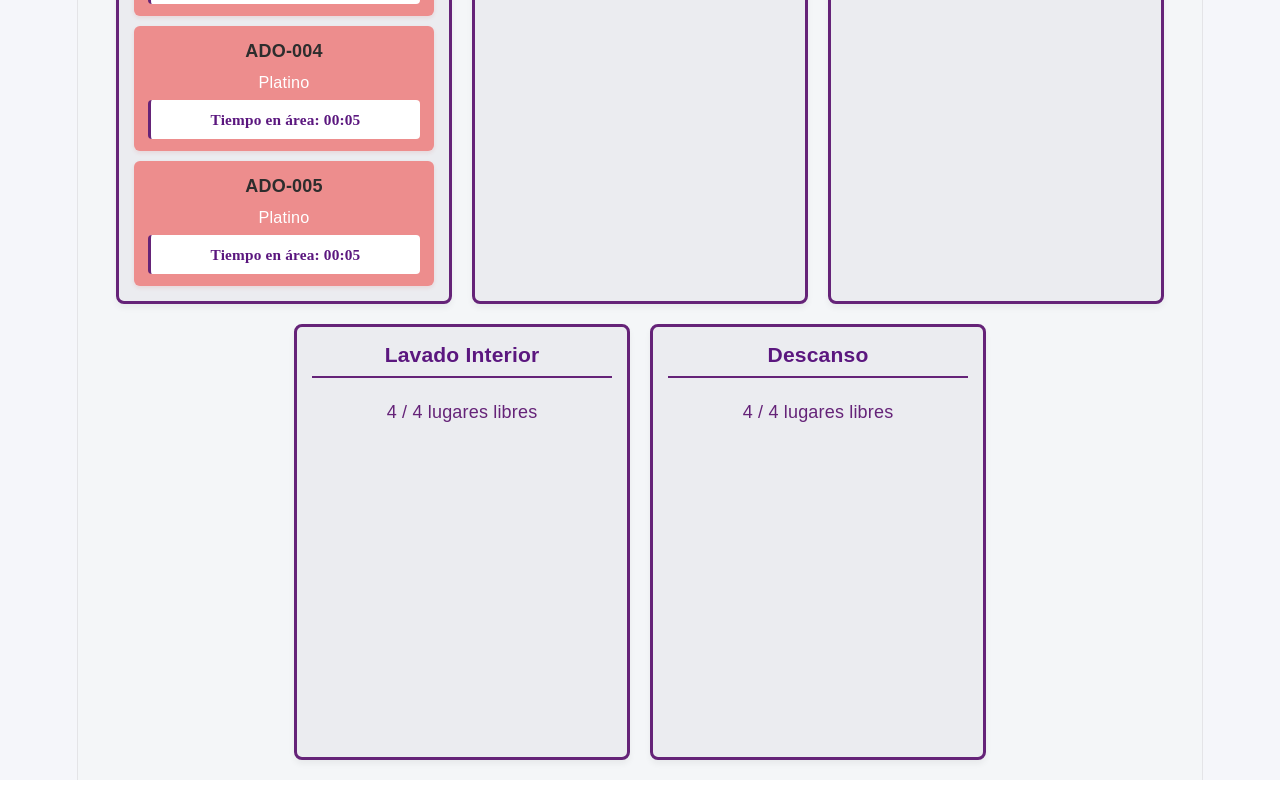
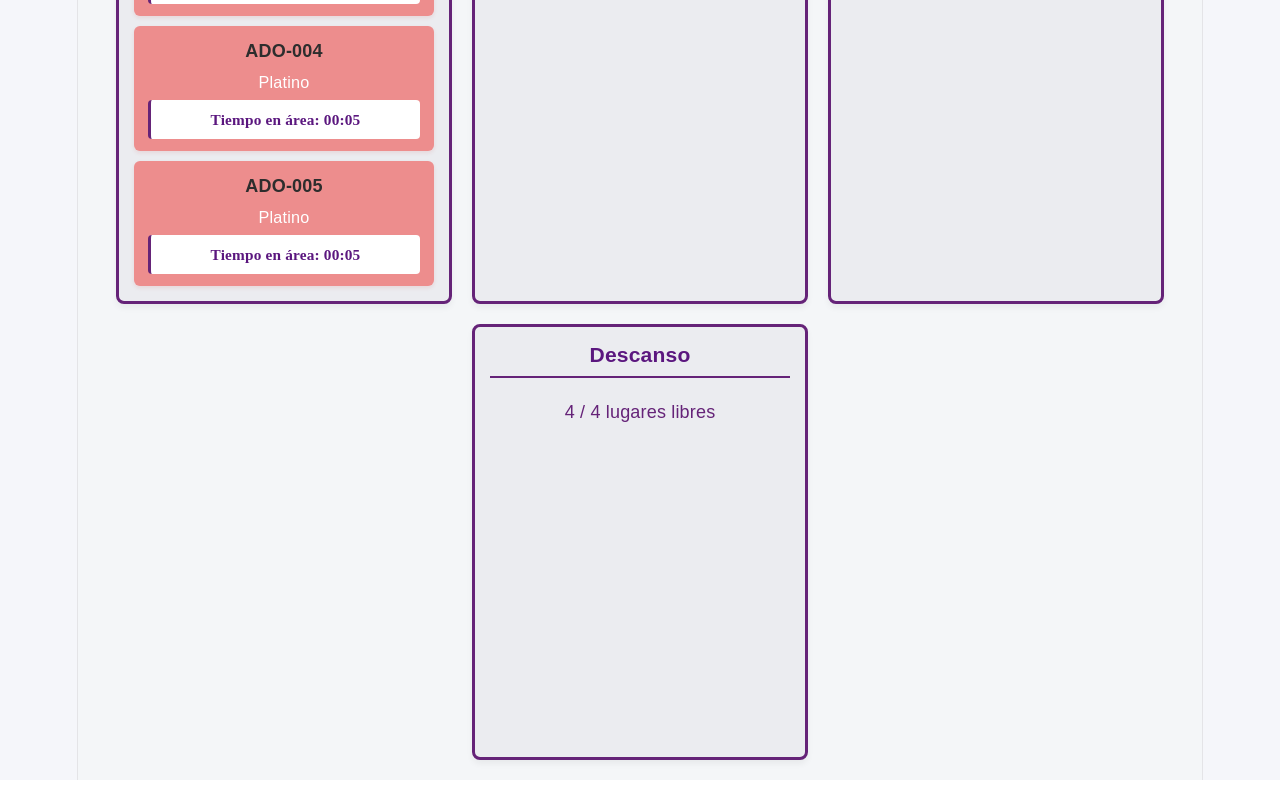
Before and after one commit to Rene3FG/ADO-Project, a React (Vite) app: page / in a window 1280 px wide. Shown: the part 790-1590 px from the top of the page. Built offline with nearby package versions, Linux system fonts and the light colour scheme.

Commit message:
Implementacion del JSON

```diff
--- /dev/null
+++ b/src/pages/DropDrag/CamionArea.json
@@ -0,0 +1,18 @@
+{
+  "areas": [
+    { "id": "Desfogue", "capacidad": 4 },
+    { "id": "Diesel", "capacidad": 4 },
+    { "id": "Ad-Blue", "capacidad": 4 },
+    { "id": "Taller", "capacidad": 4 },
+    { "id": "Lavado Interior", "capacidad": 4 },
+    { "id": "Lavado Exterior", "capacidad": 4 },
+    { "id": "Descanso", "capacidad": 4 }
+  ],
+  "camiones": [
+    { "id": "1", "codigo": "ADO-001", "tipo": "Ejecutivo", "area": "Desfogue" },
+    { "id": "2", "codigo": "ADO-002", "tipo": "Primera Clase", "area": "Taller" },
+    { "id": "3", "codigo": "ADO-003", "tipo": "GL", "area": "Ad-Blue" },
+    { "id": "4", "codigo": "ADO-004", "tipo": "Platino", "area": "Taller" },
+    { "id": "5", "codigo": "ADO-005", "tipo": "Platino", "area": "Taller" }
+  ]
+}
--- a/src/pages/DropDrag/DropDrag.jsx
+++ b/src/pages/DropDrag/DropDrag.jsx
@@ -1,21 +1,24 @@
+// const camionesIniciales = [
+//   { id: '1', codigo: 'ADO-001', tipo: 'Ejecutivo', area: 'Desfogue' },
+//   { id: '2', codigo: 'ADO-002', tipo: 'Primera Clase', area: 'Taller' },
+//   { id: '3', codigo: 'ADO-003', tipo: 'GL', area: 'Ad-Blue' },
+//   { id: '4', codigo: 'ADO-004', tipo: 'Platino', area: 'Taller' },
+//   { id: '5', codigo: 'ADO-005', tipo: 'Platino', area: 'Taller' },
+
+// ];
+
+// const AREAS = ['Desfogue', 'Diesel', 'Ad-Blue', 'Taller', 'Lavado Interior', 'Lavado Exterior', 'Lavado Interior', 'Descanso'];
+// const LIMITE_MAXIMO = 4; // El límite de espacios por área
+
 import { useState } from 'react';
 import TarjetaInfo from './TarjetaInfo.jsx';
 import './DropDrag.css';
 
-const camionesIniciales = [
-  { id: '1', codigo: 'ADO-001', tipo: 'Ejecutivo', area: 'Desfogue' },
-  { id: '2', codigo: 'ADO-002', tipo: 'Primera Clase', area: 'Taller' },
-  { id: '3', codigo: 'ADO-003', tipo: 'GL', area: 'Ad-Blue' },
-  { id: '4', codigo: 'ADO-004', tipo: 'Platino', area: 'Taller' },
-  { id: '5', codigo: 'ADO-005', tipo: 'Platino', area: 'Taller' },
-
-];
-
-const AREAS = ['Desfogue', 'Diesel', 'Ad-Blue', 'Taller', 'Lavado Interior', 'Lavado Exterior', 'Lavado Interior', 'Descanso'];
-const LIMITE_MAXIMO = 4; // El límite de espacios por área
+import mockDB from './CamionArea.json';
 
 export default function DropDrag() {
-  const [camiones, setCamiones] = useState(camionesIniciales);
+  const [camiones, setCamiones] = useState(mockDB.camiones);
+  const areasConfig = mockDB.areas; // Corrección: Bien escrito "areasConfig"
 
   const alIniciarArrastre = (e, idCamion) => {
     e.dataTransfer.setData('text/plain', idCamion);
@@ -25,23 +28,27 @@ export default function DropDrag() {
     e.preventDefault();
   };
 
-  const alSoltar = (e, nuevaArea) => {
+  const alSoltar = (e, nuevaAreaId) => {
     e.preventDefault();
     const idCamion = e.dataTransfer.getData('text/plain');
 
-    // 1. Validar cuántos camiones hay ya en el área de destino
-    const camionesEnAreaDestino = camiones.filter(c => c.area === nuevaArea).length;
+    //Buscamos la capacidad máxima en nuestra configuración de áreas
+    const infoAreaDestino = areasConfig.find(a => a.id === nuevaAreaId);
+    const limiteMaximoArea = infoAreaDestino ? infoAreaDestino.capacidad : 4;
 
-    // 2. Si ya está llena (alcanzó los 4 espacios), bloqueamos el movimiento
-    if (camionesEnAreaDestino >= LIMITE_MAXIMO) {
-      alert(`⚠️ El área de ${nuevaArea} ya alcanzó su límite máximo de ${LIMITE_MAXIMO} lugares.`);
+    //Se valida cuántos camiones hay ya en el área de destino
+    const camionesEnAreaDestino = camiones.filter(c => c.area === nuevaAreaId).length;
+
+    //Si ya está llena, bloqueamos el movimiento usando la capacidad del JSON
+    if (camionesEnAreaDestino >= limiteMaximoArea) {
+      alert(`El área de ${nuevaAreaId} ya alcanzó su límite máximo de ${limiteMaximoArea} lugares.`);
       return;
     }
 
-    // 3. Si hay espacio, actualizamos el área del camión
+    //Si hay espacio, actualizamos el área del camión
     const camionesActualizados = camiones.map((camion) => {
       if (camion.id === idCamion) {
-        return { ...camion, area: nuevaArea };
+        return { ...camion, area: nuevaAreaId };
       }
       return { ...camion };
     });
@@ -56,29 +63,33 @@ export default function DropDrag() {
       </header>
 
       <div className="tablero">
-        {AREAS.map((area) => {
+        {}
+        {areasConfig.map((areaInfo) => {
+          const nombreArea = areaInfo.id;
+          const capacidadMaxima = areaInfo.capacidad;
+
           // --- CÁLCULO DE LUGARES EN TIEMPO REAL ---
-          const camionesActuales = camiones.filter((c) => c.area === area).length;
-          const lugaresDisponibles = LIMITE_MAXIMO - camionesActuales;
+          const camionesActuales = camiones.filter((c) => c.area === nombreArea).length;
+          const lugaresDisponibles = capacidadMaxima - camionesActuales;
 
           return (
             <div
-              key={area}
+              key={nombreArea}
               className={`columna-area ${lugaresDisponibles === 0 ? 'columna-llena' : ''}`}
               onDragOver={permitirSoltar}
-              onDrop={(e) => alSoltar(e, area)}
+              onDrop={(e) => alSoltar(e, nombreArea)}
             >
               <div className="encabezado-columna">
-                <h3>{area}</h3>
-                {/* Contador visual de espacios */}
+                <h3>{nombreArea}</h3>
+                {/* Contador visual usando la capacidad del JSON */}
                 <span className={`contador-lugares ${lugaresDisponibles <= 1 ? 'alerta-espacio' : ''}`}>
-                  {lugaresDisponibles} / {LIMITE_MAXIMO} lugares libres
+                  {lugaresDisponibles} / {capacidadMaxima} lugares libres
                 </span>
               </div>
 
               <div className="lista-camiones">
                 {camiones
-                  .filter((camion) => camion.area === area)
+                  .filter((camion) => camion.area === nombreArea)
                   .map((camion) => (
                     <TarjetaInfo
                       key={camion.id}
```
Also changed, not shown: src/prueba.json (deleted, +0 -20 lines).
